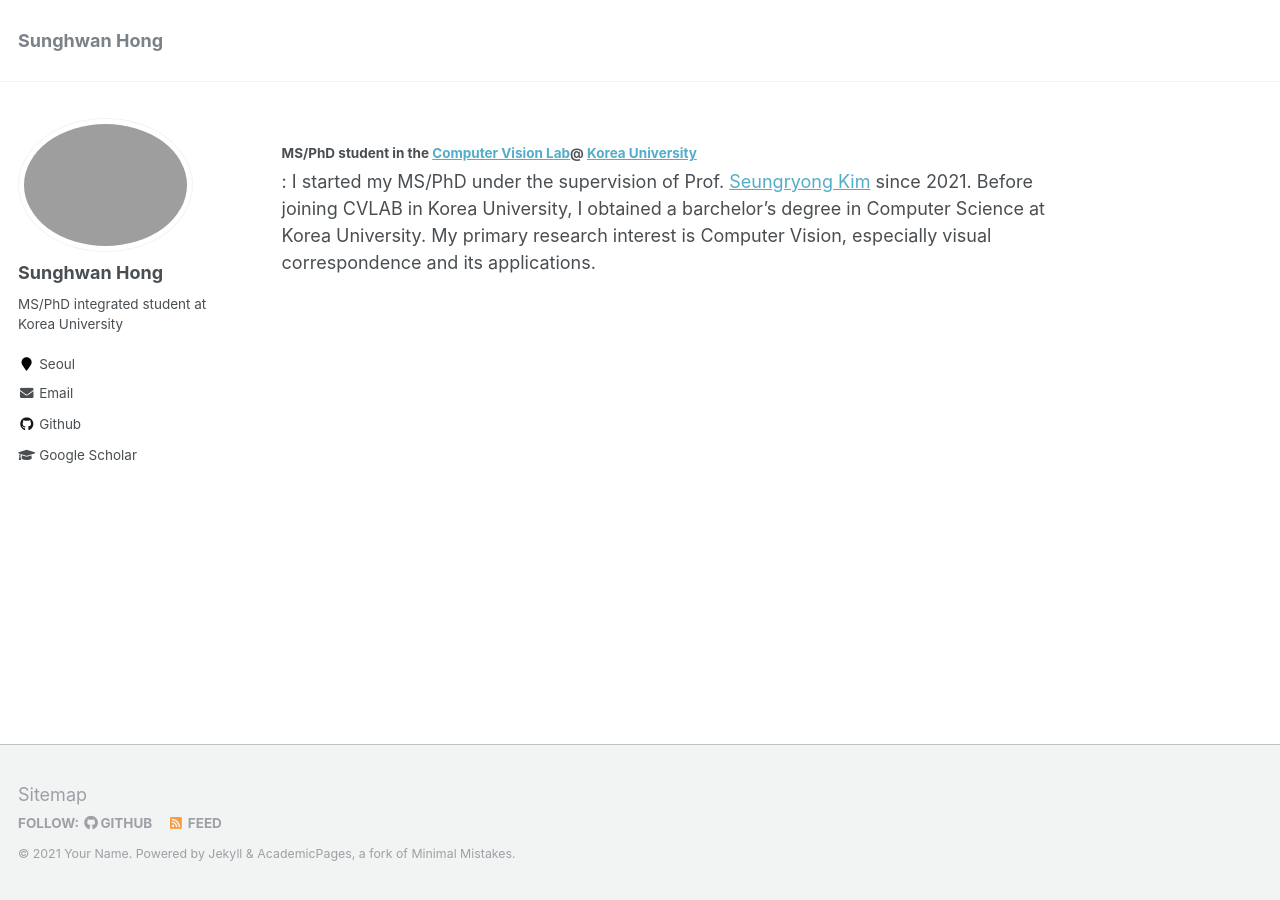
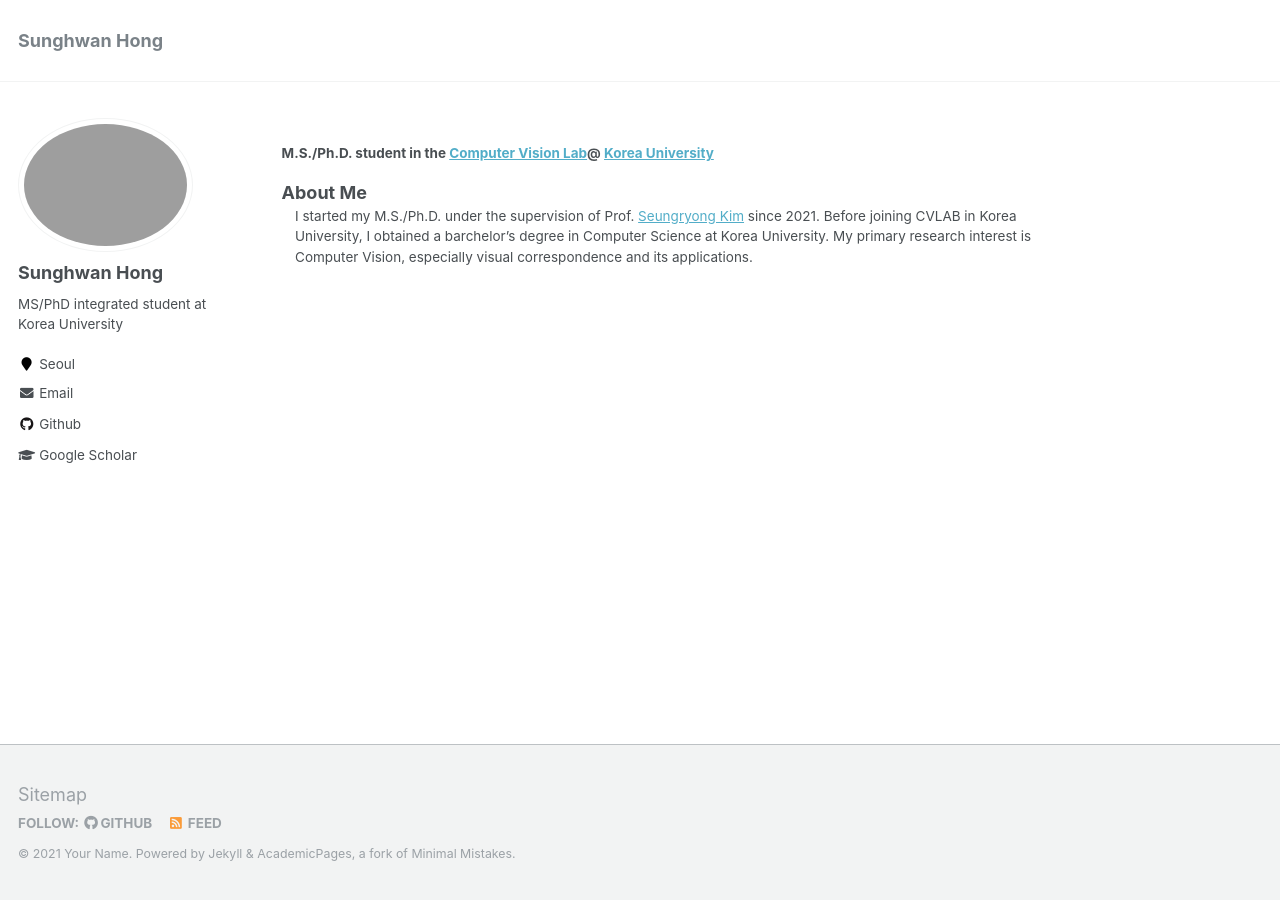
Before and after one commit to jang-1996/jang-1996.github.io, a Jekyll site: the page built from _pages/about.md, in a window 1280 px wide. Built offline with Jekyll 4.4.1, drawn with Linux system fonts in a browser that asks for light colours.

Commit message:
edit profile

```diff
--- a/_pages/about.md
+++ b/_pages/about.md
@@ -7,6 +7,7 @@ redirect_from:
   - /about/
   - /about.html
 ---
-#### MS/PhD student in the [Computer Vision Lab](https://cvlab.korea.ac.kr/ "cvlab")@ [Korea University](https://info.korea.edu/en_info/index.do "korea")
-:   I started my MS/PhD under the supervision of Prof. [Seungryong Kim](https://seungryong.github.io/) since 2021. Before joining CVLAB in Korea University,
+#### M.S./Ph.D. student in the [Computer Vision Lab](https://cvlab.korea.ac.kr/ "cvlab")@ [Korea University](https://info.korea.edu/en_info/index.do "korea")
+About Me
+:   I started my M.S./Ph.D. under the supervision of Prof. [Seungryong Kim](https://seungryong.github.io/) since 2021. Before joining CVLAB in Korea University,
 I obtained a barchelor's degree in Computer Science at Korea University. My primary research interest is Computer Vision, especially visual correspondence and its applications.
```
